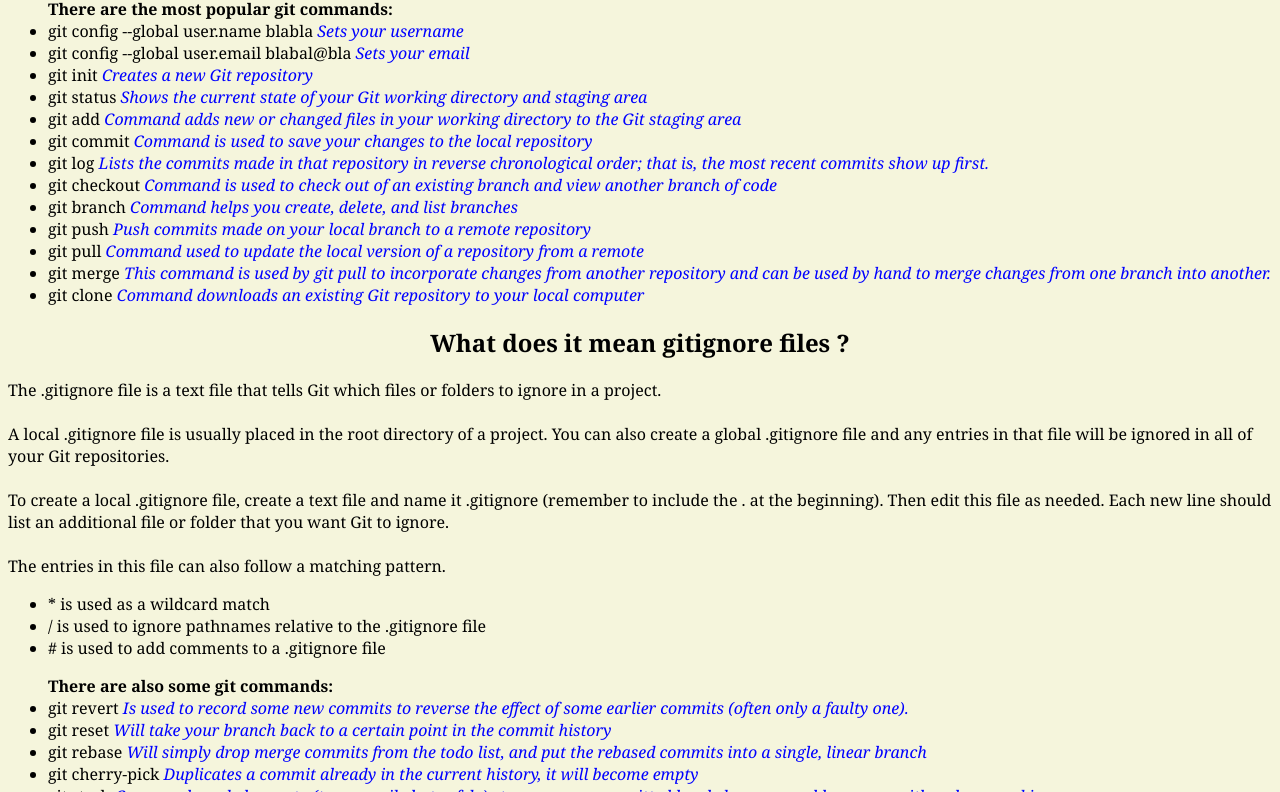
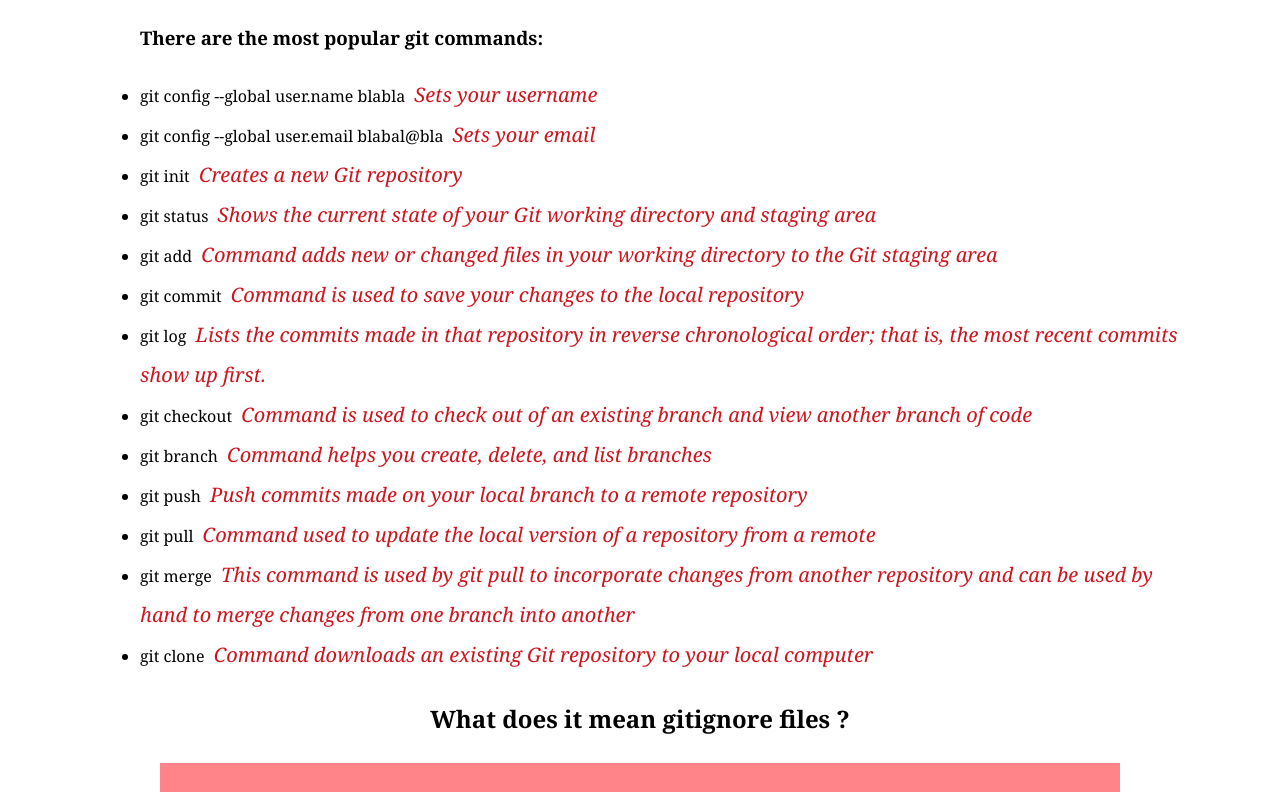
Before and after one commit to MariiaSalamakha/hw-1, a plain HTML site: page index.html in a window 1280 px wide. Shown: the part 88-880 px from the top of the page. Drawn offline with Linux system fonts and the light colour scheme.

Commit message:
added new styles, modified index.html

```diff
--- /dev/null
+++ b/index.css
@@ -0,0 +1,34 @@
+* {
+  font-size: 20 px;
+  font-family: Georgia, "Times New Roman", Times, serif;
+  background-color: rgb(255, 255, 255);
+  color: rgb(0, 0, 0);
+  line-height: 2em;
+}
+h1,
+h2 {
+  color: rgb(0, 0, 0);
+  font-family: Georgia, "Times New Roman", Times, serif;
+  text-align: center;
+  padding: 0;
+}
+em {
+  font-family: Cambria, Cochin, Georgia, Times, "Times New Roman", serif;
+  color: rgb(206, 21, 30);
+  margin: 5px;
+  font-size: 20px;
+}
+
+p {
+  background-color: rgb(255, 132, 138);
+  color: white;
+  padding: 30px;
+  margin-left: 60px;
+  margin-right: 60px;
+  font-size: 20px;
+}
+
+body {
+  margin: 0;
+  padding: 0 100px;
+}
--- a/index.html
+++ b/index.html
@@ -1,114 +1,142 @@
 <!DOCTYPE html>
 <html lang="en">
   <head>
-    <meta charset="UTF-8">
-    <meta name="viewport" content="width=device-width, initial-scale=1.0">
+    <meta charset="UTF-8" />
+    <meta name="viewport" content="width=device-width, initial-scale=1.0" />
     <title>Home Work 1</title>
-    <style>
-        *
-        {
-          font-size: 20 px;
-          font-family: Georgia, 'Times New Roman', Times, serif;
-          background-color: beige;
-
-        }
-        h1, h2
-        {
-            text-align: center;
-        }
-        em
-        {
-            color: blue;
-
-        }
-
-
-    </style>
-
+    <link rel="stylesheet" href="index.css" />
   </head>
   <body>
-    <h1>
-        Git commands
-    </h1>
-    <ul><strong>There are the most popular git commands:</strong>
+    <h1>Git commands</h1>
+    <ul>
+      <h3><strong>There are the most popular git commands:</strong></h3>
 
-        <br>
-
-        <li>
-            git config --global user.name blabla <em>Sets your username</em>
-        </li>
+      <li>git config --global user.name blabla <em>Sets your username</em></li>
       <li>
         git config --global user.email blabal@bla <em>Sets your email</em>
       </li>
+      <li>git init <em>Creates a new Git repository</em></li>
       <li>
-            git init <em>Creates a new Git repository</em>
+        git status
+        <em
+          >Shows the current state of your Git working directory and staging
+          area</em
+        >
       </li>
       <li>
-            git status <em>Shows the current state of your Git working directory and staging area</em>
+        git add
+        <em
+          >Command adds new or changed files in your working directory to the
+          Git staging area</em
+        >
       </li>
       <li>
-            git add <em>Command adds new or changed files in your working directory to the Git staging area</em>
+        git commit
+        <em>Command is used to save your changes to the local repository</em>
       </li>
       <li>
-            git commit <em>Command is used to save your changes to the local repository</em>
+        git log
+        <em
+          >Lists the commits made in that repository in reverse chronological
+          order; that is, the most recent commits show up first.</em
+        >
       </li>
       <li>
-            git log <em>Lists the commits made in that repository in reverse chronological order; that is, the most recent commits show up first.</em>
-        </li>
-        <li>
-            git checkout <em>Command is used to check out of an existing branch and view another branch of code</em>
+        git checkout
+        <em
+          >Command is used to check out of an existing branch and view another
+          branch of code</em
+        >
       </li>
       <li>
         git branch <em>Command helps you create, delete, and list branches</em>
       </li>
       <li>
-            git push <em>Push commits made on your local branch to a remote repository</em>
+        git push
+        <em>Push commits made on your local branch to a remote repository</em>
       </li>
       <li>
-            git pull <em>Command used to update the local version of a repository from a remote</em>
+        git pull
+        <em
+          >Command used to update the local version of a repository from a
+          remote</em
+        >
       </li>
       <li>
-            git merge <em>This command is used by git pull to incorporate changes from another repository and can be used by hand to merge changes from one branch into another.
+        git merge
+        <em
+          >This command is used by git pull to incorporate changes from another
+          repository and can be used by hand to merge changes from one branch
+          into another
         </em>
       </li>
       <li>
-            git clone <em>Command downloads an existing Git repository to your local computer</em>
+        git clone
+        <em
+          >Command downloads an existing Git repository to your local
+          computer</em
+        >
       </li>
     </ul>
     <h2>What does it mean gitignore files ?</h2>
     <p>
-     The .gitignore file is a text file that tells Git which files or folders to ignore in a project.<br>
-      <br>
-    A local .gitignore file is usually placed in the root directory of a project. You can also create a global .gitignore file and any entries in that file will be ignored in all of your Git repositories.<br>
-      <br>
-    To create a local .gitignore file, create a text file and name it .gitignore (remember to include the . at the beginning). Then edit this file as needed. Each new line should list an additional file or folder that you want Git to ignore.<br>
-      <br>
-    The entries in this file can also follow a matching pattern.<br>
+      The .gitignore file is a text file that tells Git which files or folders
+      to ignore in a project.<br />
+      <br />
+      A local .gitignore file is usually placed in the root directory of a
+      project. You can also create a global .gitignore file and any entries in
+      that file will be ignored in all of your Git repositories.<br />
+      <br />
+      To create a local .gitignore file, create a text file and name it
+      .gitignore (remember to include the . at the beginning). Then edit this
+      file as needed. Each new line should list an additional file or folder
+      that you want Git to ignore.<br />
+      <br />
+      The entries in this file can also follow a matching pattern.<br />
     </p>
     <ul>
+      <li>* is used as a wildcard match</li>
+      <li>/ is used to ignore pathnames relative to the .gitignore file</li>
+      <li># is used to add comments to a .gitignore file</li>
+    </ul>
+    <ul>
+      <h3><strong>There are also some git commands:</strong></h3>
+
       <li>
-           *  is used as a wildcard match
+        git revert
+        <em
+          >Is used to record some new commits to reverse the effect of some
+          earlier commits (often only a faulty one).</em
+        >
       </li>
       <li>
-           / is used to ignore pathnames relative to the .gitignore file
+        git reset
+        <em
+          >Will take your branch back to a certain point in the commit
+          history</em
+        >
       </li>
       <li>
-           #  is used to add comments to a .gitignore file
+        git rebase
+        <em
+          >Will simply drop merge commits from the todo list, and put the
+          rebased commits into a single, linear branch</em
+        >
       </li>
-    </ul>
-    <ul><strong>There are also some git commands:</strong>
-
-        <br>
-
-        <li>git revert <em>Is used to record some new commits to reverse the effect of some earlier commits (often only a faulty one).</em>
+      <li>
+        git cherry-pick
+        <em
+          >Duplicates a commit already in the current history, it will become
+          empty</em
+        >
       </li>
-        <li>git reset <em>Will take your branch back to a certain point in the commit history</em>
-        </li>
-        <li>git rebase <em>Will simply drop merge commits from the todo list, and put the rebased commits into a single, linear branch</em>
-        </li>
-        <li>git cherry-pick <em>Duplicates a commit already in the current history, it will become empty</em>
-        </li>
-        <li>git stash <em>Command can help you to (temporarily but safely) store your uncommitted local changes - and leave you with a clean working copy</em>
+      <li>
+        git stash
+        <em
+          >Command can help you to (temporarily but safely) store your
+          uncommitted local changes - and leave you with a clean working
+          copy</em
+        >
       </li>
     </ul>
   </body>
```
Lines whose indentation alone changed are shown as unchanged.
